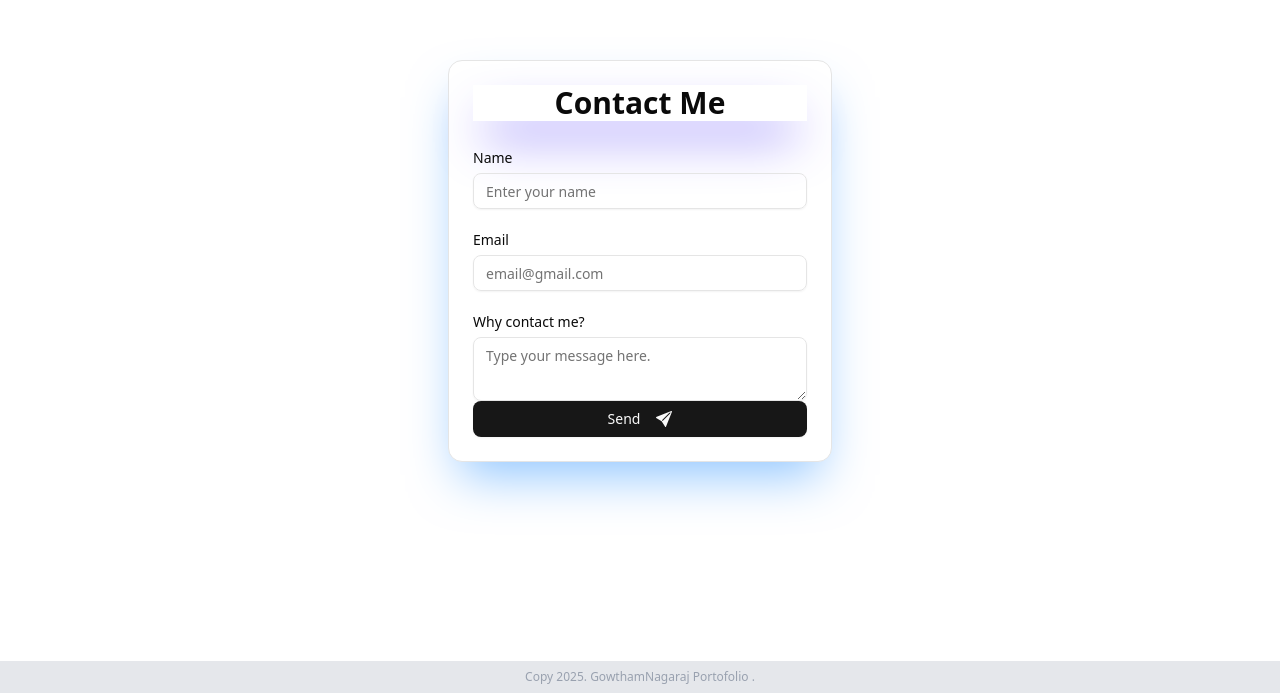
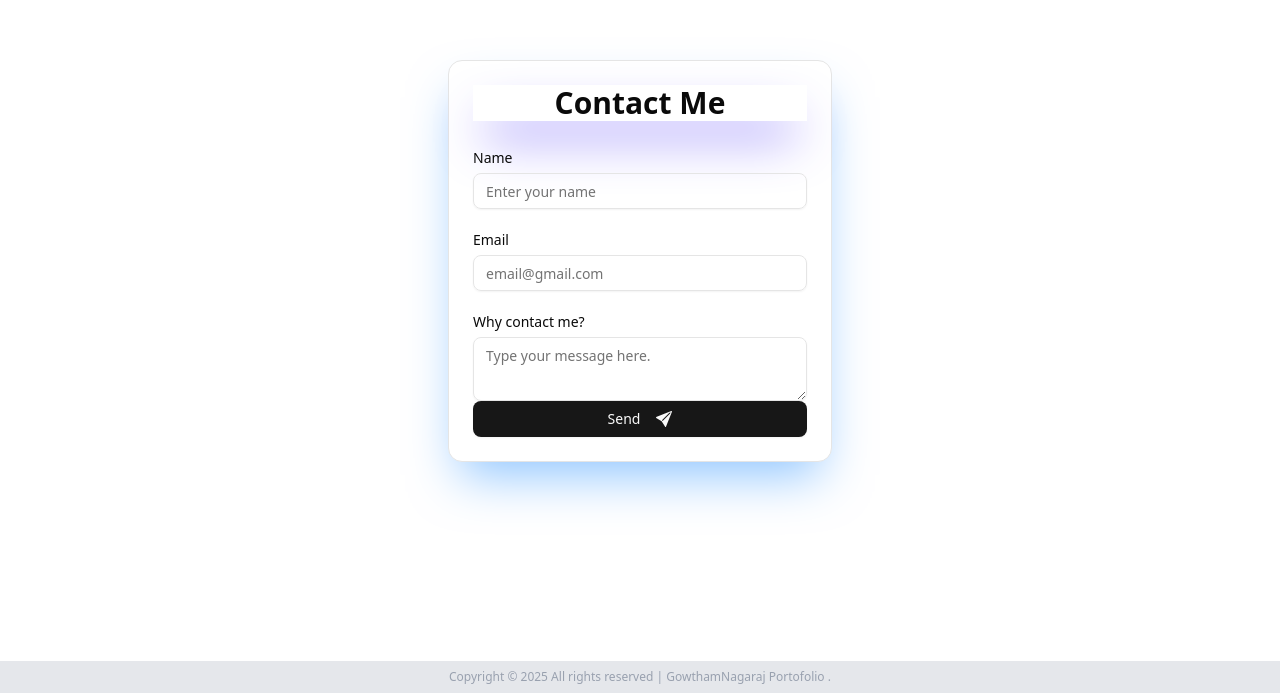
Before and after one commit to GowthamNagaraj/Portofolio-GowthamNaadi, a Next.js app in the folder gmndportofolio/: page / in a window 1280 px wide. Shown: the part 3579-4272 px from the top of the page. Built offline with nearby package versions, Linux system fonts and the light colour scheme.

Commit message:
footer copy and all rights reserved words added

```diff
--- a/gmndportofolio/src/components/Footer.jsx
+++ b/gmndportofolio/src/components/Footer.jsx
@@ -5,7 +5,7 @@ const Footer = () => {
     const year = new Date().getFullYear()
   return (
     <div className='md:px-28 max-w-full p-2 bg-gray-200 dark:bg-blue-950 flex items-center justify-center'>
-      <span className='text-xs text-gray-400'>Copy {year}. GowthamNagaraj Portofolio .</span>
+      <span className='text-xs text-gray-400'>Copyright &copy; {year} All rights reserved | GowthamNagaraj Portofolio .</span>
     </div>
   )
 }
```
